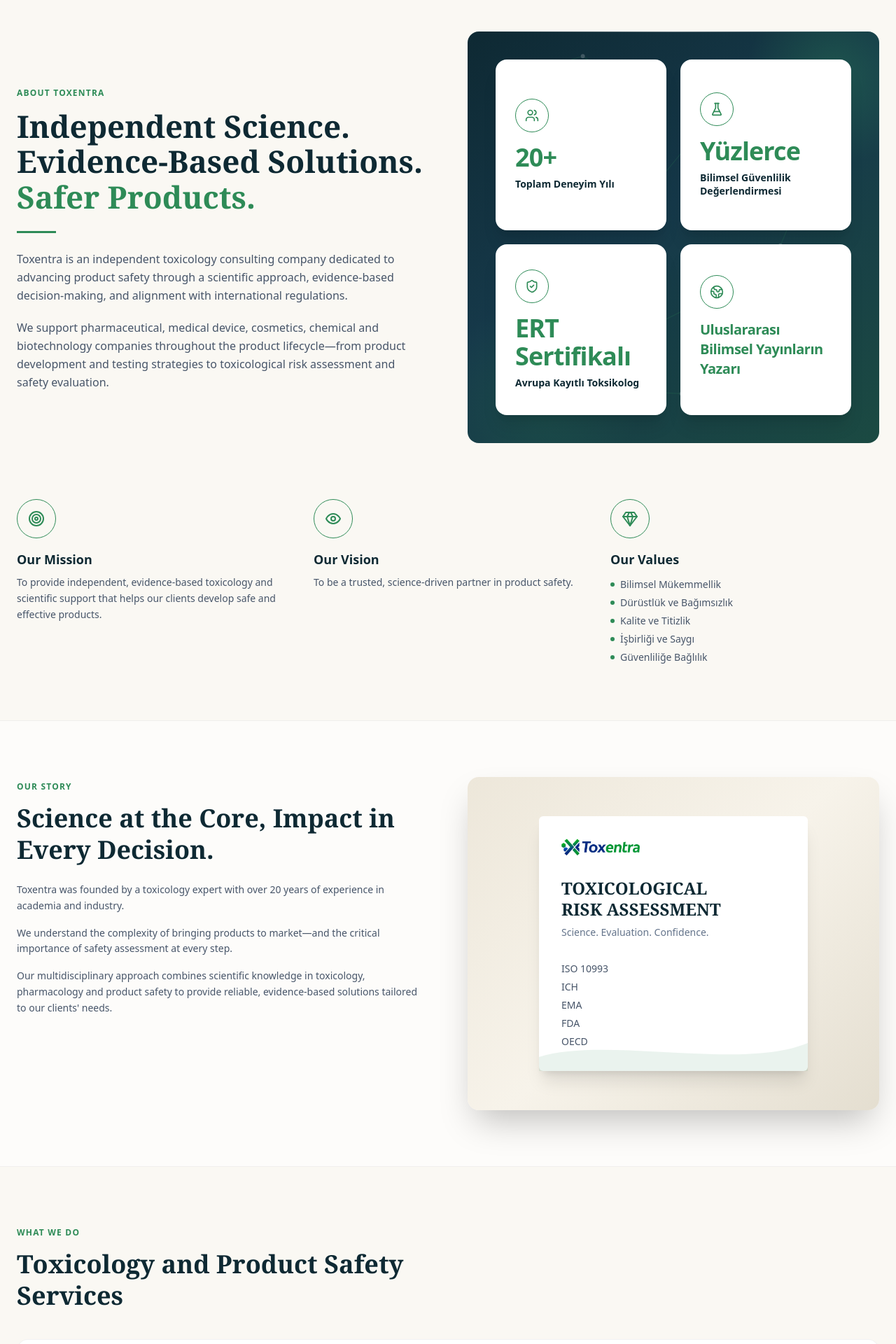
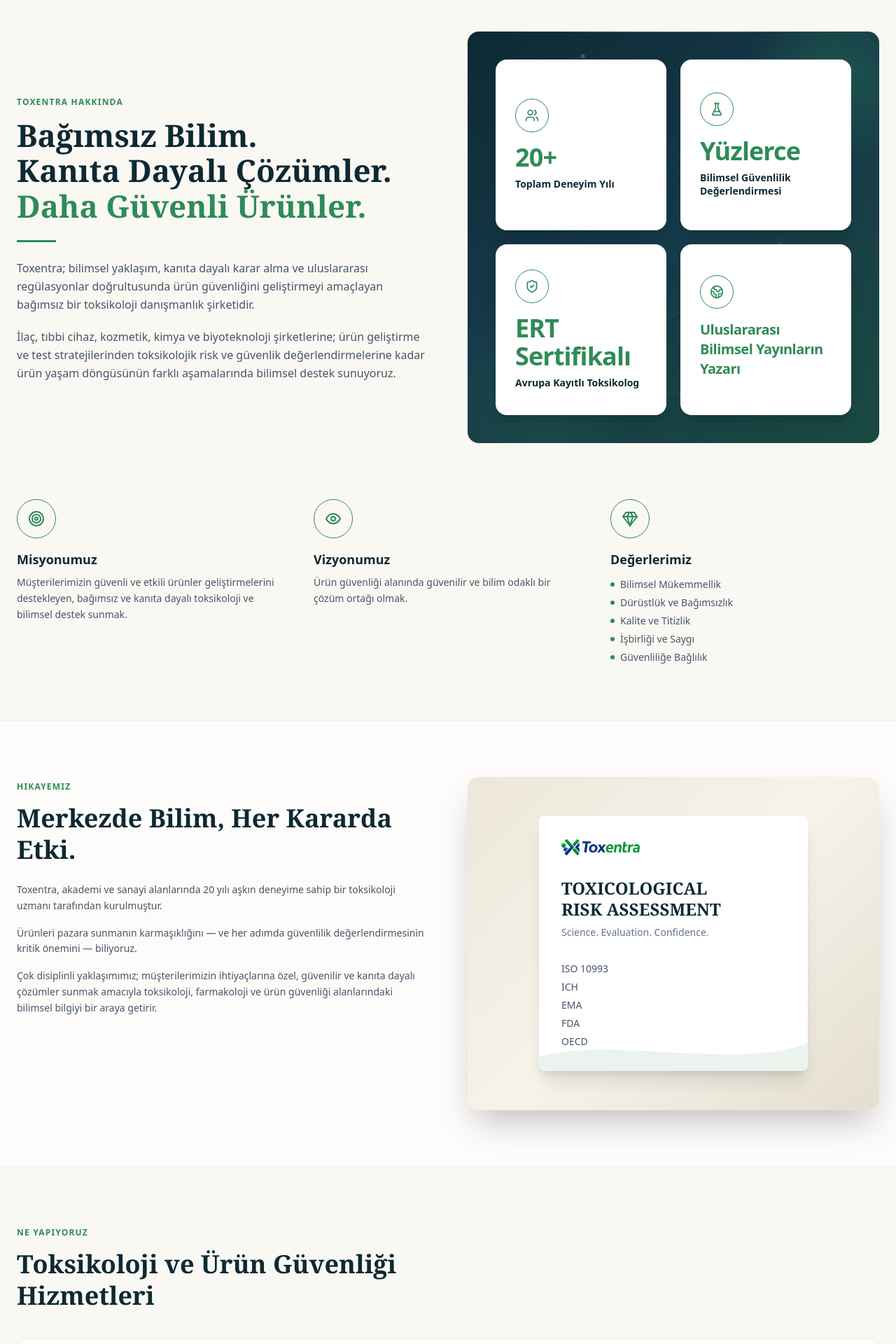
Before and after one commit to shandesipahi/Toxentra-Website, a Next.js app: page /tr/about in a window 1280 px wide. Shown: the part 100-2020 px from the top of the page at 70% size. Built offline with nearby package versions, Linux system fonts and the light colour scheme.

Commit message:
Update page.js

```diff
--- a/app/tr/about/page.js
+++ b/app/tr/about/page.js
@@ -21,7 +21,7 @@ import Navbar from "../../../components/Navbar";
 import Footer from "../../../components/Footer";
 
 export const metadata = {
-  title: "About Us — TOXENTRA",
+  title: "Hakkımızda — TOXENTRA",
   description:
     "Toxentra, ürün güvenliliğine yönelik bilimsel destek sunan bağımsız bir toksikoloji ve ürün güvenliliği danışmanlık şirketidir.",
 };
@@ -126,26 +126,20 @@ export default function AboutPage() {
       {/* HERO */}
       <section className="max-w-7xl mx-auto px-6 pt-16 pb-20 grid md:grid-cols-2 gap-14 items-center">
         <div>
-          <Eyebrow>ABOUT TOXENTRA</Eyebrow>
+          <Eyebrow>Toxentra Hakkında</Eyebrow>
           <h1 className="text-4xl md:text-[2.75rem] leading-[1.15] font-bold font-serif mt-3 mb-6">
-            <span className="text-navy-deep">Independent Science.</span>
+            <span className="text-navy-deep">Bağımsız Bilim.</span>
             <br />
-            <span className="text-navy-deep">Evidence-Based Solutions.</span>
+            <span className="text-navy-deep">Kanıta Dayalı Çözümler.</span>
             <br />
-            <span className="text-green">Safer Products.</span>
+            <span className="text-green">Daha Güvenli Ürünler.</span>
           </h1>
           <div className="w-14 h-[3px] mb-6 bg-green" />
           <p className="text-slate-600 leading-relaxed mb-5">
-            Toxentra is an independent toxicology consulting company dedicated to
-            advancing product safety through a scientific approach,
-            evidence-based decision-making, and alignment with international
-            regulations.
+            Toxentra; bilimsel yaklaşım, kanıta dayalı karar alma ve uluslararası regülasyonlar doğrultusunda ürün güvenliğini geliştirmeyi amaçlayan bağımsız bir toksikoloji danışmanlık şirketidir.
           </p>
           <p className="text-slate-600 leading-relaxed">
-            We support pharmaceutical, medical device, cosmetics, chemical
-            and biotechnology companies throughout the product
-            lifecycle—from product development and testing strategies to
-            toxicological risk assessment and safety evaluation.
+            İlaç, tıbbi cihaz, kozmetik, kimya ve biyoteknoloji şirketlerine; ürün geliştirme ve test stratejilerinden toksikolojik risk ve güvenlik değerlendirmelerine kadar ürün yaşam döngüsünün farklı aşamalarında bilimsel destek sunuyoruz.
           </p>
         </div>
 
@@ -216,27 +210,25 @@ export default function AboutPage() {
           <div className="w-14 h-14 rounded-full flex items-center justify-center mb-4 border border-green text-green">
             <Target size={24} />
           </div>
-          <h3 className="font-bold text-lg mb-2 text-navy-deep">Our Mission</h3>
+          <h3 className="font-bold text-lg mb-2 text-navy-deep">Misyonumuz</h3>
           <p className="text-sm text-slate-600 leading-relaxed">
-            To provide independent, evidence-based toxicology and scientific
-            support that helps our clients develop safe and effective
-            products.
+            Müşterilerimizin güvenli ve etkili ürünler geliştirmelerini destekleyen, bağımsız ve kanıta dayalı toksikoloji ve bilimsel destek sunmak.
           </p>
         </div>
         <div>
           <div className="w-14 h-14 rounded-full flex items-center justify-center mb-4 border border-green text-green">
             <Eye size={24} />
           </div>
-          <h3 className="font-bold text-lg mb-2 text-navy-deep">Our Vision</h3>
+          <h3 className="font-bold text-lg mb-2 text-navy-deep">Vizyonumuz</h3>
           <p className="text-sm text-slate-600 leading-relaxed">
-            To be a trusted, science-driven partner in product safety.
+            Ürün güvenliği alanında güvenilir ve bilim odaklı bir çözüm ortağı olmak.
           </p>
         </div>
         <div>
           <div className="w-14 h-14 rounded-full flex items-center justify-center mb-4 border border-green text-green">
             <Gem size={24} />
           </div>
-          <h3 className="font-bold text-lg mb-3 text-navy-deep">Our Values</h3>
+          <h3 className="font-bold text-lg mb-3 text-navy-deep">Değerlerimiz</h3>
           <ul className="space-y-1.5">
             {values.map((v) => (
               <li key={v} className="flex items-center gap-2 text-sm text-slate-600">
@@ -252,25 +244,19 @@ export default function AboutPage() {
       <section className="bg-white/60 border-y border-black/5">
         <div className="max-w-7xl mx-auto px-6 py-20 grid lg:grid-cols-2 gap-14 items-start">
           <div>
-            <Eyebrow>OUR STORY</Eyebrow>
+            <Eyebrow>Hikayemiz</Eyebrow>
             <h2 className="text-3xl md:text-[2.25rem] font-bold font-serif mt-3 mb-6 leading-tight text-navy-deep">
-              Science at the Core, Impact in Every Decision.
+              Merkezde Bilim, Her Kararda Etki.
             </h2>
             <div className="space-y-4 text-slate-600 leading-relaxed text-sm">
               <p>
-                Toxentra was founded by a toxicology expert with over 20 years of
-                experience in academia and industry.
+                Toxentra, akademi ve sanayi alanlarında 20 yılı aşkın deneyime sahip bir toksikoloji uzmanı tarafından kurulmuştur.
               </p>
               <p>
-                We understand the complexity of bringing products to
-                market—and the critical importance of safety assessment at
-                every step.
+                Ürünleri pazara sunmanın karmaşıklığını — ve her adımda güvenlilik değerlendirmesinin kritik önemini — biliyoruz.
               </p>
               <p>
-                Our multidisciplinary approach combines scientific knowledge in
-                toxicology, pharmacology and product safety to provide
-                reliable, evidence-based solutions tailored to our clients'
-                needs.
+                Çok disiplinli yaklaşımımız; müşterilerimizin ihtiyaçlarına özel, güvenilir ve kanıta dayalı çözümler sunmak amacıyla toksikoloji, farmakoloji ve ürün güvenliği alanlarındaki bilimsel bilgiyi bir araya getirir.
               </p>
             </div>
           </div>
@@ -301,9 +287,9 @@ export default function AboutPage() {
 
       {/* WHAT WE DO */}
       <section className="max-w-7xl mx-auto px-6 py-20">
-        <Eyebrow>WHAT WE DO</Eyebrow>
+        <Eyebrow>Ne Yapıyoruz</Eyebrow>
         <h2 className="text-3xl md:text-[2.25rem] font-bold font-serif mt-3 mb-10 leading-tight max-w-xl text-navy-deep">
-          Toxicology and Product Safety Services
+          Toksikoloji ve Ürün Güvenliği Hizmetleri
         </h2>
         <div className="grid md:grid-cols-3 gap-x-10 gap-y-4 bg-white rounded-2xl border border-black/5 p-10">
           {whatWeDo.map((col, i) => (
@@ -322,7 +308,7 @@ export default function AboutPage() {
             href="/tr/services"
             className="inline-flex items-center gap-2 rounded-full px-6 py-3 text-sm font-semibold border-2 border-navy text-navy transition-colors hover:bg-white"
           >
-            View All Services <ArrowRight size={16} />
+            Tüm Hizmetleri Görüntüle <ArrowRight size={16} />
           </Link>
         </div>
       </section>
@@ -332,18 +318,16 @@ export default function AboutPage() {
         <div className="max-w-7xl mx-auto px-6 py-20">
           <div className="flex flex-col md:flex-row md:items-end md:justify-between gap-6 mb-12">
             <div className="max-w-2xl">
-              <Eyebrow>RESEARCH &amp; INNOVATION</Eyebrow>
+              <Eyebrow>Araştırma ve İnovasyon</Eyebrow>
               <p className="text-slate-600 leading-relaxed mt-3">
-                Toxentra conducts and participates in scientific projects
-                that advance toxicological science and support safer
-                products and better risk assessment.
+                Toxentra, toksikoloji bilimini ileriye taşıyan, daha güvenli ürünleri ve daha iyi risk değerlendirmesini destekleyen bilimsel projeler yürütür ve bunlara katılır.
               </p>
             </div>
             <Link
               href="#"
               className="inline-flex items-center gap-2 rounded-full px-5 py-2.5 text-sm font-semibold border-2 border-green text-green-dark shrink-0 transition-colors hover:bg-white"
             >
-              View Our Projects <ArrowRight size={15} />
+              Projelerimizi Görüntüleyin <ArrowRight size={15} />
             </Link>
           </div>
           <div className="grid sm:grid-cols-2 lg:grid-cols-4 gap-8">
@@ -370,23 +354,21 @@ export default function AboutPage() {
             </div>
             <div>
               <h3 className="text-2xl font-bold font-serif text-white mb-3 leading-tight">
-                Let&apos;s Advance Your Product Safety
+                Ürün Güvenliliğinizi Birlikte İlerletelim
               </h3>
               <p className="text-slate-300 text-sm leading-relaxed mb-6 max-w-sm">
-                Whether you are at the early stages of development or
-                preparing for market entry, we are here to support your
-                journey.
+                İster geliştirmenin erken aşamalarında olun, ister pazara girişe hazırlanıyor olun, yolculuğunuzda yanınızdayız.
               </p>
               <Link
                 href="/tr/contact"
                 className="inline-flex items-center gap-2 rounded-full px-6 py-3 text-sm font-semibold text-white transition-transform hover:scale-[1.03] bg-green"
               >
-                Contact Us <ArrowRight size={15} />
+                Bize Ulaşın <ArrowRight size={15} />
               </Link>
             </div>
           </div>
           <div>
-            <Eyebrow>OUR LEADERSHIP</Eyebrow>
+            <Eyebrow>Liderlik Ekibimiz</Eyebrow>
             <div className="flex gap-5 mt-4">
               <div className="w-12 h-12 rounded-full flex items-center justify-center shrink-0 border border-green text-green">
                 <GraduationCap size={22} />
```
